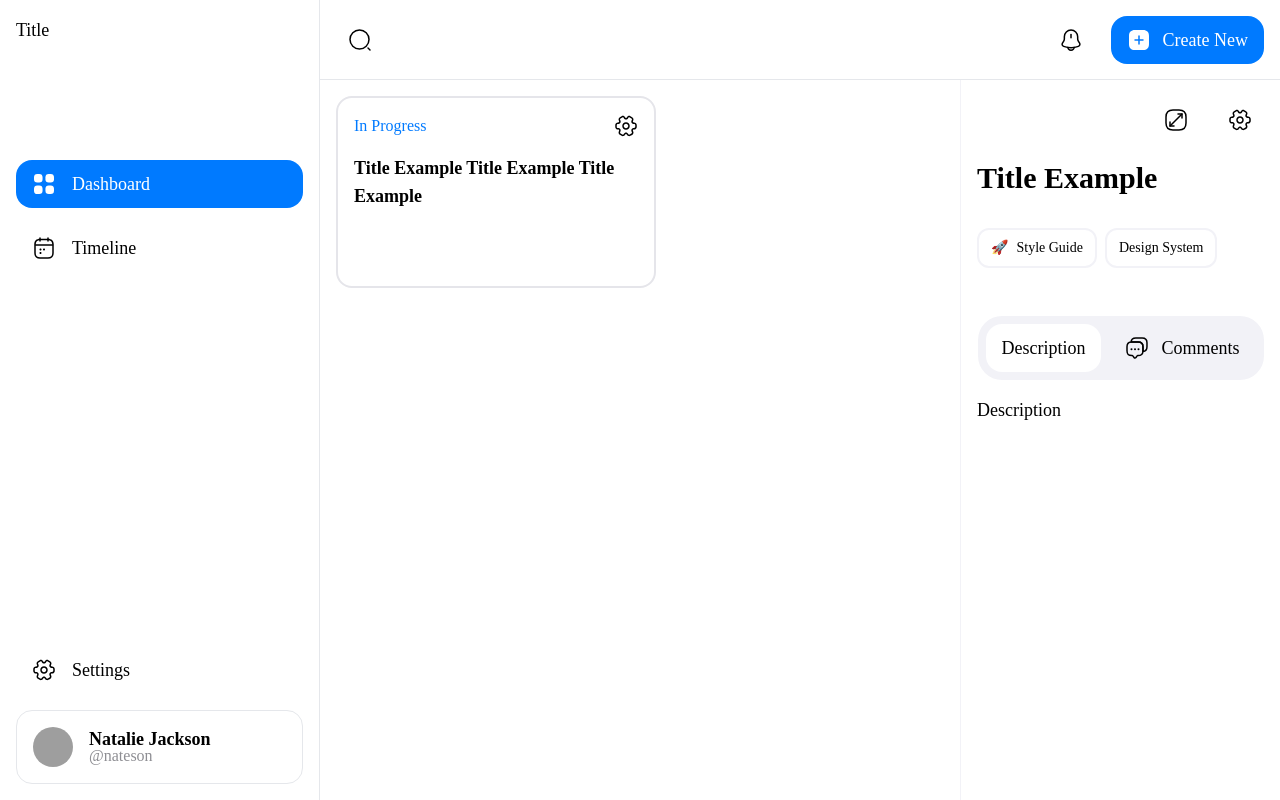
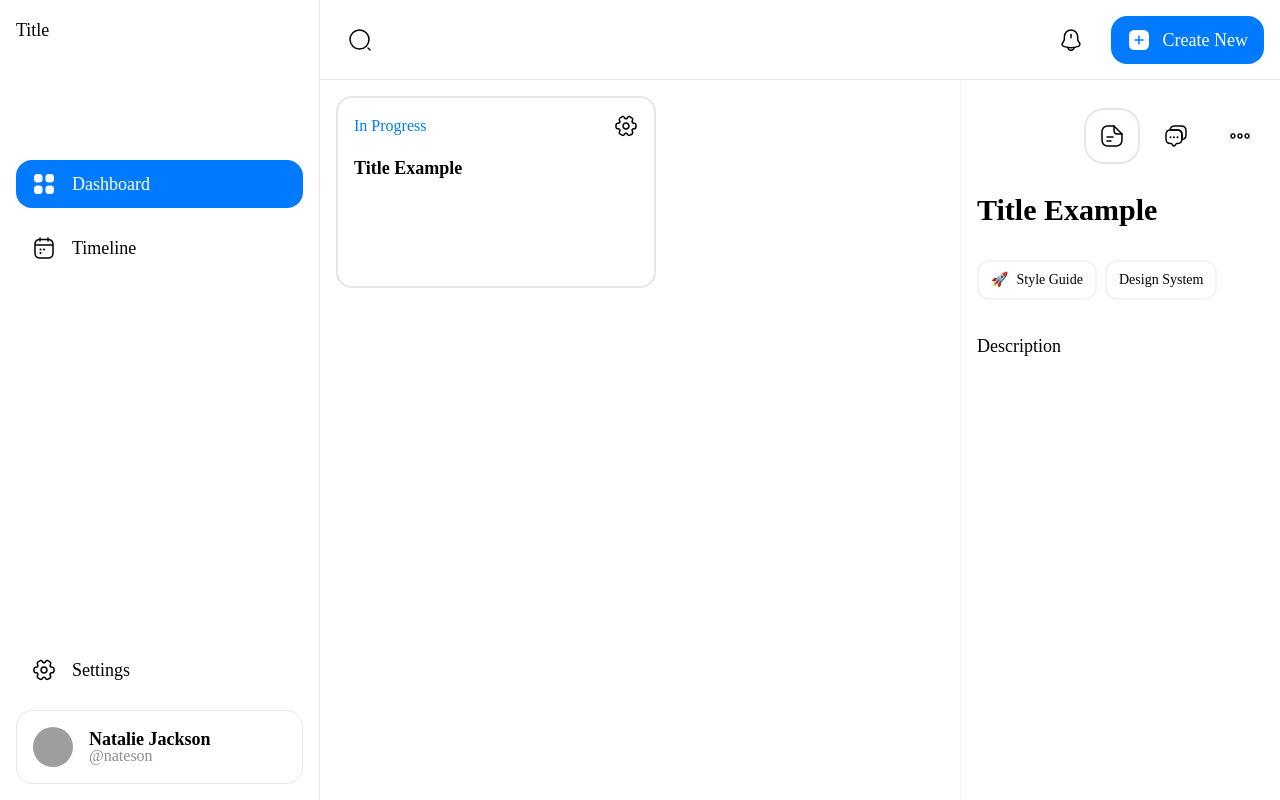
Before and after one commit to gochelias/tasklab, a Next.js app in the folder apps/web/: page / in a window 1280 px wide. Built offline with nearby package versions, Linux system fonts and the light colour scheme; grey boxes are pictures that could not be loaded.

Commit message:
refactor(web,ui): the design of the task tabs has been changed and more icons have been added

```diff
--- /dev/null
+++ b/apps/web/src/components/task/Panels.tsx
@@ -0,0 +1,17 @@
+import { Tab } from '@headlessui/react';
+import { Task } from './Task';
+
+export const Panels = () => {
+	const panels = [
+		{ key: 'task', component: <Task /> },
+		{ key: 'comments', component: 'comments' },
+	];
+
+	return (
+		<>
+			{panels.map((panel: any) => (
+				<Tab.Panel key={panel.key}>{panel.component}</Tab.Panel>
+			))}
+		</>
+	);
+};
--- /dev/null
+++ b/apps/web/src/components/task/Tabs.tsx
@@ -0,0 +1,26 @@
+import { DocumentTextIcon, MessagesIcon } from '@tasklab/ui';
+import { Tab } from '@headlessui/react';
+
+export const Tabs = () => {
+	const tabs = [
+		{ key: 'task', component: <DocumentTextIcon /> },
+		{ key: 'comments', component: <MessagesIcon /> },
+	];
+
+	return (
+		<>
+			{tabs.map((tab: any) => (
+				<Tab
+					key={tab.key}
+					className={({ selected }: any) =>
+						selected
+							? 'icon-button icon-button-hover rounded-2xl w-12 h-12 ring-offset-2 ring-2 ring-[#E5E5EA]'
+							: 'icon-button icon-button-hover'
+					}
+				>
+					{tab.component}
+				</Tab>
+			))}
+		</>
+	);
+};
--- /dev/null
+++ b/apps/web/src/components/task/Task.tsx
@@ -0,0 +1,19 @@
+import { Tag } from '@tasklab/ui';
+
+export const Task = () => (
+	<>
+		<h1 className="text-3xl font-semibold dark:text-[#f2f2f7] ">
+			Title Example
+		</h1>
+		<div className="flex my-4 text-sm space-x-2 py-4">
+			<button className="tag">
+				<Tag label="Style Guide" emoji="🚀" />
+			</button>
+			<button className="tag">
+				<Tag label="Design System" />
+			</button>
+			{/* <span className="px-3 py-2 rounded-2xl">+</span> */}
+		</div>
+		<p>Description</p>
+	</>
+);
--- a/apps/web/src/components/task/TaskPreview.tsx
+++ b/apps/web/src/components/task/TaskPreview.tsx
@@ -1,32 +1,23 @@
-import { IconButton, MaximizeIcon, SettingsIcon, Tag } from '@tasklab/ui';
+import { IconButton, MoreIcon } from '@tasklab/ui';
+import { Tab } from '@headlessui/react';
 
-import { Fragment } from 'react';
-import { TaskTabs } from './TaskTabs';
+import { Tabs } from './Tabs';
+import { Panels } from './Panels';
 
 export const TaskPreview = () => (
-	<Fragment>
+	<>
 		<div className="h-full overflow-hidden">
-			<div>
-				<div className="flex space-x-4 mb-4 justify-end">
-					<IconButton icon={<MaximizeIcon />} />
-					<IconButton icon={<SettingsIcon />} />
+			<Tab.Group>
+				<div className="flex space-x-4 py-4 justify-end items-center">
+					<Tab.List className="flex space-x-4">
+						<Tabs />
+					</Tab.List>
+					<IconButton icon={<MoreIcon />} />
 				</div>
-				<h1 className="text-3xl font-semibold dark:text-[#f2f2f7] ">
-					Title Example
-				</h1>
-				<div className="flex my-4 text-sm space-x-2 py-4">
-					<button className="tag">
-						<Tag label="Style Guide" emoji="🚀" />
-					</button>
-					<button className="tag">
-						<Tag label="Design System" />
-					</button>
-					{/* <span className="px-3 py-2 rounded-2xl">+</span> */}
-				</div>
-			</div>
-			<div className="h-full overflow-hidden">
-				<TaskTabs />
-			</div>
+				<Tab.Panels className="mt-4 h-96 overflow-y-auto ">
+					<Panels />
+				</Tab.Panels>
+			</Tab.Group>
 		</div>
-	</Fragment>
+	</>
 );
--- a/apps/web/src/components/task/TaskTabs.tsx
+++ /dev/null
@@ -1,17 +0,0 @@
-import { MessagesIcon, Tabs } from '@tasklab/ui';
-import { Tab } from '@headlessui/react';
-
-export const TaskTabs = () => (
-	<Tab.Group>
-		<div className="flex">
-			<Tab.List className="bg-[#f2f2f7] rounded-3xl p-2 space-x-2 mt-4 mx-auto inline-flex">
-				<Tabs label="Description" />
-				<Tabs label="Comments" icon={<MessagesIcon active={false} />} />
-			</Tab.List>
-		</div>
-		<Tab.Panels className="mt-4 h-96 overflow-y-auto">
-			<Tab.Panel>Description</Tab.Panel>
-			<Tab.Panel>Comments</Tab.Panel>
-		</Tab.Panels>
-	</Tab.Group>
-);
--- a/apps/web/src/pages/index.tsx
+++ b/apps/web/src/pages/index.tsx
@@ -17,7 +17,7 @@ export default function Web() {
 							</div>
 						</div>
 						<span className="font-semibold py-4 dark:text-[#f2f2f7]">
-							Title Example Title Example Title Example
+							Title Example
 						</span>
 					</div>
 				</div>
--- a/packages/ui/package.json
+++ b/packages/ui/package.json
@@ -24,6 +24,6 @@
 		"typescript": "4.6.4"
 	},
 	"dependencies": {
-		"@headlessui/react": "^1.6.2"
+		"@headlessui/react": "1.6.2"
 	}
 }
--- a/packages/ui/src/components/IconButton.tsx
+++ b/packages/ui/src/components/IconButton.tsx
@@ -1,11 +1,14 @@
 import { Fragment, ReactElement } from 'react';
 
 interface IconButton {
+	className?: string;
 	icon: ReactElement;
 }
 
-export const IconButton = ({ icon }: IconButton) => (
-	<Fragment>
-		<button className="icon-button"> {icon} </button>
-	</Fragment>
+export const IconButton = ({ className, icon }: IconButton) => (
+	<>
+		<button className={`icon-button icon-button-hover ${className}`}>
+			{icon}
+		</button>
+	</>
 );
--- /dev/null
+++ b/packages/ui/src/icons/DocumentTextIcon.tsx
@@ -0,0 +1,37 @@
+import { Icon } from './icon.interface';
+
+export const DocumentTextIcon = ({
+	active = false,
+	width,
+	height,
+	size = 24,
+}: Icon) => {
+	const w = width ? width.toString() : size.toString();
+	const h = height ? height.toString() : size.toString();
+
+	return active ? (
+		<svg
+			width={w}
+			height={h}
+			viewBox={`0 0 ${w} ${h}`}
+			fill="currentColor"
+			xmlns="http://www.w3.org/2000/svg"
+		>
+			<path d="M15.7997 2.21048C15.3897 1.80048 14.6797 2.08048 14.6797 2.65048V6.14048C14.6797 7.60048 15.9197 8.81048 17.4297 8.81048C18.3797 8.82048 19.6997 8.82048 20.8297 8.82048C21.3997 8.82048 21.6997 8.15048 21.2997 7.75048C19.8597 6.30048 17.2797 3.69048 15.7997 2.21048Z" />
+			<path d="M20.5 10.19H17.61C15.24 10.19 13.31 8.26 13.31 5.89V3C13.31 2.45 12.86 2 12.31 2H8.07C4.99 2 2.5 4 2.5 7.57V16.43C2.5 20 4.99 22 8.07 22H15.93C19.01 22 21.5 20 21.5 16.43V11.19C21.5 10.64 21.05 10.19 20.5 10.19ZM11.5 17.75H7.5C7.09 17.75 6.75 17.41 6.75 17C6.75 16.59 7.09 16.25 7.5 16.25H11.5C11.91 16.25 12.25 16.59 12.25 17C12.25 17.41 11.91 17.75 11.5 17.75ZM13.5 13.75H7.5C7.09 13.75 6.75 13.41 6.75 13C6.75 12.59 7.09 12.25 7.5 12.25H13.5C13.91 12.25 14.25 12.59 14.25 13C14.25 13.41 13.91 13.75 13.5 13.75Z" />
+		</svg>
+	) : (
+		<svg
+			width={w}
+			height={h}
+			viewBox={`0 0 ${w} ${h}`}
+			fill="currentColor"
+			xmlns="http://www.w3.org/2000/svg"
+		>
+			<path d="M15 22.75H9C3.57 22.75 1.25 20.43 1.25 15V9C1.25 3.57 3.57 1.25 9 1.25H14C14.41 1.25 14.75 1.59 14.75 2C14.75 2.41 14.41 2.75 14 2.75H9C4.39 2.75 2.75 4.39 2.75 9V15C2.75 19.61 4.39 21.25 9 21.25H15C19.61 21.25 21.25 19.61 21.25 15V10C21.25 9.59 21.59 9.25 22 9.25C22.41 9.25 22.75 9.59 22.75 10V15C22.75 20.43 20.43 22.75 15 22.75Z" />
+			<path d="M22 10.75H18C14.58 10.75 13.25 9.41999 13.25 5.99999V1.99999C13.25 1.69999 13.43 1.41999 13.71 1.30999C13.99 1.18999 14.31 1.25999 14.53 1.46999L22.53 9.46999C22.74 9.67999 22.81 10.01 22.69 10.29C22.57 10.57 22.3 10.75 22 10.75ZM14.75 3.80999V5.99999C14.75 8.57999 15.42 9.24999 18 9.24999H20.19L14.75 3.80999Z" />
+			<path d="M13 13.75H7C6.59 13.75 6.25 13.41 6.25 13C6.25 12.59 6.59 12.25 7 12.25H13C13.41 12.25 13.75 12.59 13.75 13C13.75 13.41 13.41 13.75 13 13.75Z" />
+			<path d="M11 17.75H7C6.59 17.75 6.25 17.41 6.25 17C6.25 16.59 6.59 16.25 7 16.25H11C11.41 16.25 11.75 16.59 11.75 17C11.75 17.41 11.41 17.75 11 17.75Z" />
+		</svg>
+	);
+};
--- /dev/null
+++ b/packages/ui/src/icons/MoreIcon.tsx
@@ -0,0 +1,29 @@
+import { Icon } from './icon.interface';
+
+export const MoreIcon = ({ active = false }: Icon) => {
+	return active ? (
+		<svg
+			width="24"
+			height="24"
+			viewBox="0 0 24 24"
+			fill="currentColor"
+			xmlns="http://www.w3.org/2000/svg"
+		>
+			<path d="M5 14.75C3.48 14.75 2.25 13.52 2.25 12C2.25 10.48 3.48 9.25 5 9.25C6.52 9.25 7.75 10.48 7.75 12C7.75 13.52 6.52 14.75 5 14.75ZM5 10.75C4.31 10.75 3.75 11.31 3.75 12C3.75 12.69 4.31 13.25 5 13.25C5.69 13.25 6.25 12.69 6.25 12C6.25 11.31 5.69 10.75 5 10.75Z" />
+			<path d="M19 14.75C17.48 14.75 16.25 13.52 16.25 12C16.25 10.48 17.48 9.25 19 9.25C20.52 9.25 21.75 10.48 21.75 12C21.75 13.52 20.52 14.75 19 14.75ZM19 10.75C18.31 10.75 17.75 11.31 17.75 12C17.75 12.69 18.31 13.25 19 13.25C19.69 13.25 20.25 12.69 20.25 12C20.25 11.31 19.69 10.75 19 10.75Z" />
+			<path d="M12 14.75C10.48 14.75 9.25 13.52 9.25 12C9.25 10.48 10.48 9.25 12 9.25C13.52 9.25 14.75 10.48 14.75 12C14.75 13.52 13.52 14.75 12 14.75ZM12 10.75C11.31 10.75 10.75 11.31 10.75 12C10.75 12.69 11.31 13.25 12 13.25C12.69 13.25 13.25 12.69 13.25 12C13.25 11.31 12.69 10.75 12 10.75Z" />
+		</svg>
+	) : (
+		<svg
+			width="24"
+			height="24"
+			viewBox="0 0 24 24"
+			fill="currentColor"
+			xmlns="http://www.w3.org/2000/svg"
+		>
+			<path d="M5 14.75C3.48 14.75 2.25 13.52 2.25 12C2.25 10.48 3.48 9.25 5 9.25C6.52 9.25 7.75 10.48 7.75 12C7.75 13.52 6.52 14.75 5 14.75ZM5 10.75C4.31 10.75 3.75 11.31 3.75 12C3.75 12.69 4.31 13.25 5 13.25C5.69 13.25 6.25 12.69 6.25 12C6.25 11.31 5.69 10.75 5 10.75Z" />
+			<path d="M19 14.75C17.48 14.75 16.25 13.52 16.25 12C16.25 10.48 17.48 9.25 19 9.25C20.52 9.25 21.75 10.48 21.75 12C21.75 13.52 20.52 14.75 19 14.75ZM19 10.75C18.31 10.75 17.75 11.31 17.75 12C17.75 12.69 18.31 13.25 19 13.25C19.69 13.25 20.25 12.69 20.25 12C20.25 11.31 19.69 10.75 19 10.75Z" />
+			<path d="M12 14.75C10.48 14.75 9.25 13.52 9.25 12C9.25 10.48 10.48 9.25 12 9.25C13.52 9.25 14.75 10.48 14.75 12C14.75 13.52 13.52 14.75 12 14.75ZM12 10.75C11.31 10.75 10.75 11.31 10.75 12C10.75 12.69 11.31 13.25 12 13.25C12.69 13.25 13.25 12.69 13.25 12C13.25 11.31 12.69 10.75 12 10.75Z" />
+		</svg>
+	);
+};
--- a/packages/ui/src/index.tsx
+++ b/packages/ui/src/index.tsx
@@ -8,6 +8,8 @@ export * from './icons/NotificationIcon';
 export * from './icons/MaximizeIcon';
 export * from './icons/AddSquareIcon';
 export * from './icons/MessagesIcon';
+export * from './icons/DocumentTextIcon';
+export * from './icons/MoreIcon';
 
 export * from './components/SidebarButton';
 export * from './components/IconButton';
--- a/packages/ui/src/styles/index.css
+++ b/packages/ui/src/styles/index.css
@@ -20,13 +20,13 @@
 
 	.icon-button {
 		@apply p-3
-		rounded-2xl
-		text-black
-		dark:text-[#f2f2f7]
-		hover:bg-[#f2f2f7]
-		dark:hover:bg-[#2C2C2E]
+		rounded-2xl;
+	}
+
+	.icon-button-hover {
+		@apply hover:bg-[#f2f2f7] dark:hover:bg-[#2C2C2E]
 		transition-all
-		duration-75
+		duration-100
 		ease-linear;
 	}
 
@@ -37,17 +37,6 @@
 		overflow-hidden
 		border-[#f2f2f7]
 		dark:border-[#2C2C2E];
-	}
-
-	.tab {
-		@apply px-4
-		py-3
-		rounded-2xl
-		text-black;
-	}
-
-	.tab-active {
-		@apply bg-white;
 	}
 
 	.tag {
```
Also changed, not shown: 1 other file (tests, documents, lock files or other folders).
